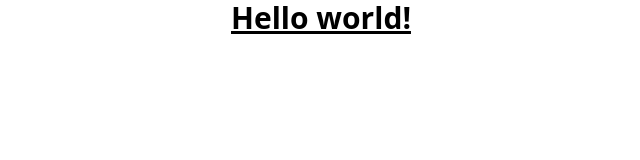
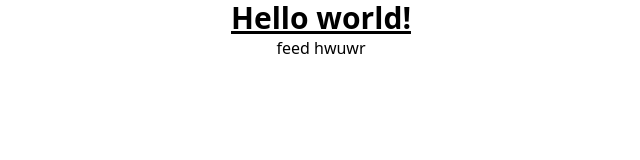
Before and after one commit to oreandtar/frontend-dev, a React (Create React App) app: page / in a window 1280 px wide. Shown: the top 160 px of the page, without its empty margins (319-959 px from the left). Built offline with nearby package versions, Linux system fonts and the light colour scheme.

Commit message:
displayed componets

```diff
--- a/src/App.js
+++ b/src/App.js
@@ -1,12 +1,15 @@
-import logo from './logo.svg';
 import './App.css';
 
+import Feed from './componets/Feed';
+import Post from './componets/Post'
 function App() {
   return (
     <div className="App">
       <h1 className="text-3xl font-bold underline">
       Hello world!
+
     </h1>
+      <Feed />
     </div>
   );
 }
```
